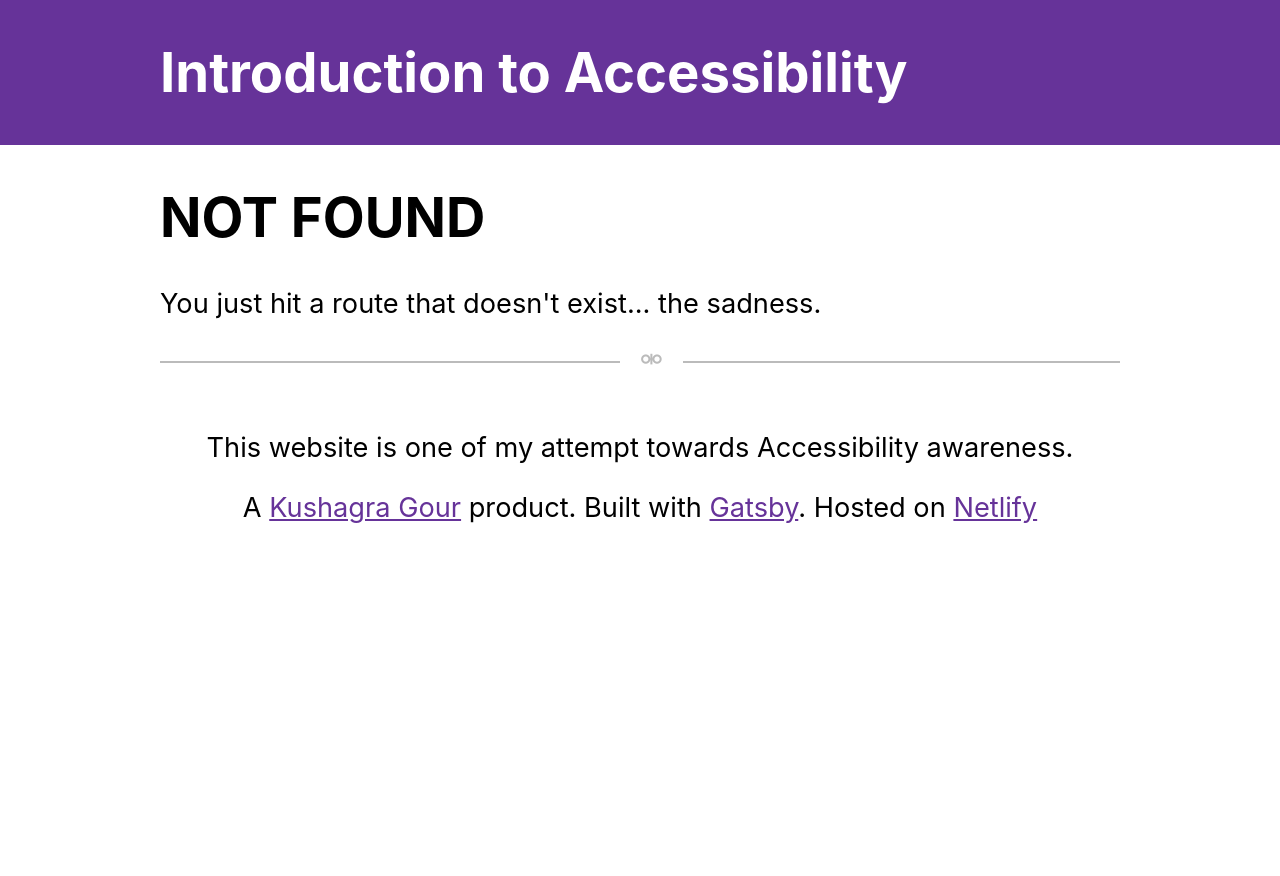
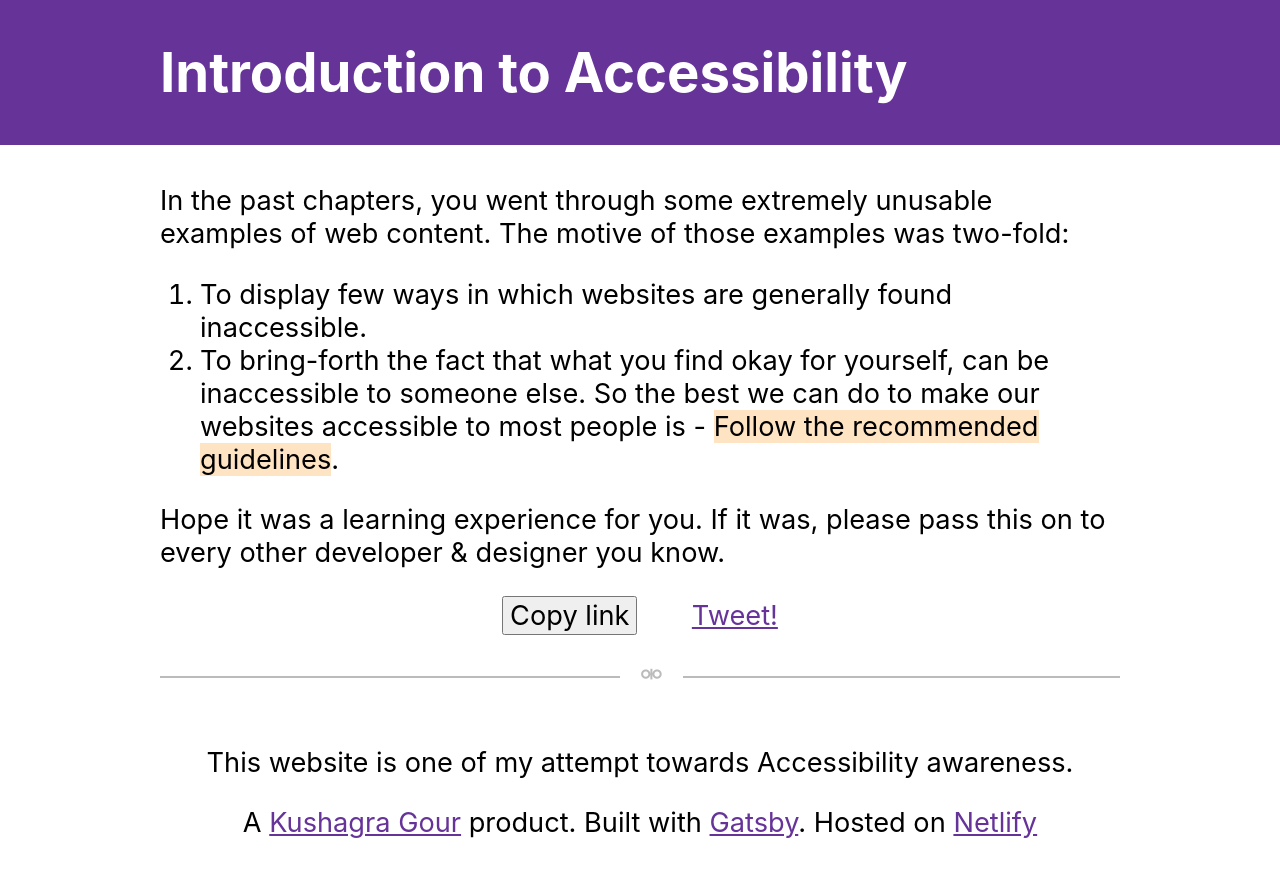
Before and after one commit to chinchang/introduction-to-accessibility, a Gatsby site: page /finish in a window 1280 px wide. Before the commit this address had no page. Before the commit the page ends 800 px from the top, so only its background shows below. Built offline with nearby package versions, Linux system fonts and the light colour scheme; Gatsby itself is replaced by a stand-in of ours.

Commit message:
add last page

```diff
--- a/src/pages/chapter-4.js
+++ b/src/pages/chapter-4.js
@@ -84,7 +84,7 @@ const Chapter1 = () => {
         </p>
       </ExplanationView>
 
-      {userResponse !== undefined && <Nav nextLink="/chapter-4/" />}
+      {userResponse !== undefined && <Nav nextLink="/finish/" />}
     </Layout>
   )
 }
--- /dev/null
+++ b/src/pages/finish.js
@@ -0,0 +1,88 @@
+import React, { useState } from "react"
+
+import Layout from "../components/layout"
+import SEO from "../components/seo"
+
+let URL = "https://whya11y.netlify.com"
+if (typeof window !== undefined) {
+  URL = window.location.origin
+}
+
+const IndexPage = () => {
+  const isShareApiSupported =
+    typeof navigator !== undefined && !!navigator.share
+
+  function shareHandler() {
+    if (navigator.share) {
+      navigator.share({
+        title: "Introduction to Accessibility",
+        text: 'Check out "Introduction to Accessibility"',
+        url: "https://whya11y.netlify.com",
+      })
+    }
+  }
+
+  const [isLinkCopied, setIsLinkCopied] = useState(false)
+  function copyLink() {
+    const input = document.createElement("input")
+    input.value = URL
+    input.style.opacity = 0
+    document.body.appendChild(input)
+    input.select()
+    document.execCommand("copy")
+    document.body.removeChild(input)
+    setIsLinkCopied(true)
+  }
+
+  const shareLinkStyles = { margin: "0 1rem" }
+  return (
+    <Layout>
+      <SEO title="End" />
+
+      <p>
+        In the past chapters, you went through some extremely unusable examples
+        of web content. The motive of those examples was two-fold:
+      </p>
+      <ol>
+        <li>
+          To display few ways in which websites are generally found
+          inaccessible.
+        </li>
+        <li>
+          To bring-forth the fact that what you find okay for yourself, can be
+          inaccessible to someone else. So the best we can do to make our
+          websites accessible to most people is -{" "}
+          <mark>Follow the recommended guidelines</mark>.
+        </li>
+      </ol>
+
+      <p>
+        Hope it was a learning experience for you. If it was, please pass this
+        on to every other developer & designer you know.
+      </p>
+
+      <p style={{ textAlign: "center" }}>
+        <button onClick={copyLink} style={shareLinkStyles}>
+          Copy link{isLinkCopied ? " (copied)" : null}
+        </button>
+        {!isShareApiSupported && (
+          <a
+            href={`http://twitter.com/share?url=${URL}&text=Introduction to Web Accessibility&hashtags=accessibility,a11y&via=chinchang457`}
+            target="_blank"
+            rel="external noopener noreferrer"
+            style={shareLinkStyles}
+          >
+            Tweet!
+          </a>
+        )}
+        {isShareApiSupported && (
+          <button onClick={shareHandler} style={shareLinkStyles}>
+            Share
+          </button>
+        )}
+      </p>
+    </Layout>
+  )
+}
+
+export default IndexPage
```
